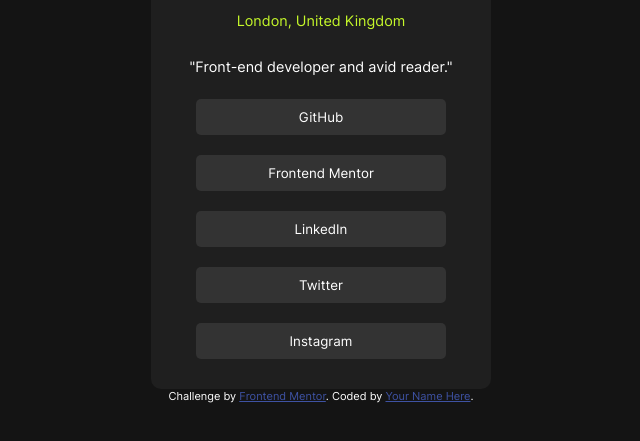
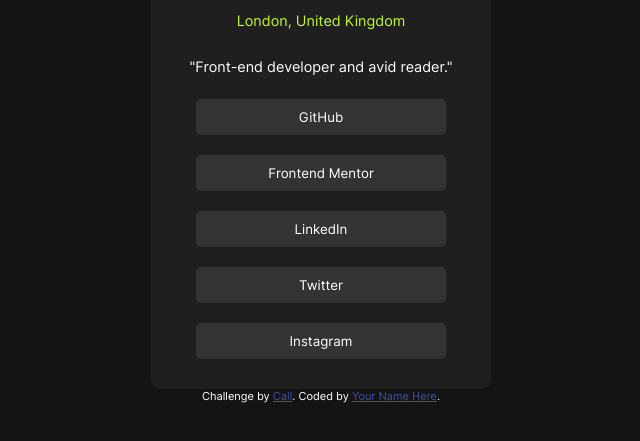
Before and after one commit to botrosghattas/Social-Links-Profile, a plain HTML site: page index.html in a window 1280 px wide. Shown: the part 289-730 px from the top of the page, without its empty margins (319-959 px from the left). Drawn offline with Linux system fonts and the light colour scheme.

Commit message:
Update index.html

```diff
--- a/index.html
+++ b/index.html
@@ -103,7 +103,7 @@
 
 
   <div class="inter attribution">
-    Challenge by <a href="https://www.frontendmentor.io?ref=challenge" target="_blank">Frontend Mentor</a>.
+    Challenge by <a href="tel:+201003205413" target="_blank">Call</a>.
     Coded by <a href="#">Your Name Here</a>.
   </div>
 </body>
```
